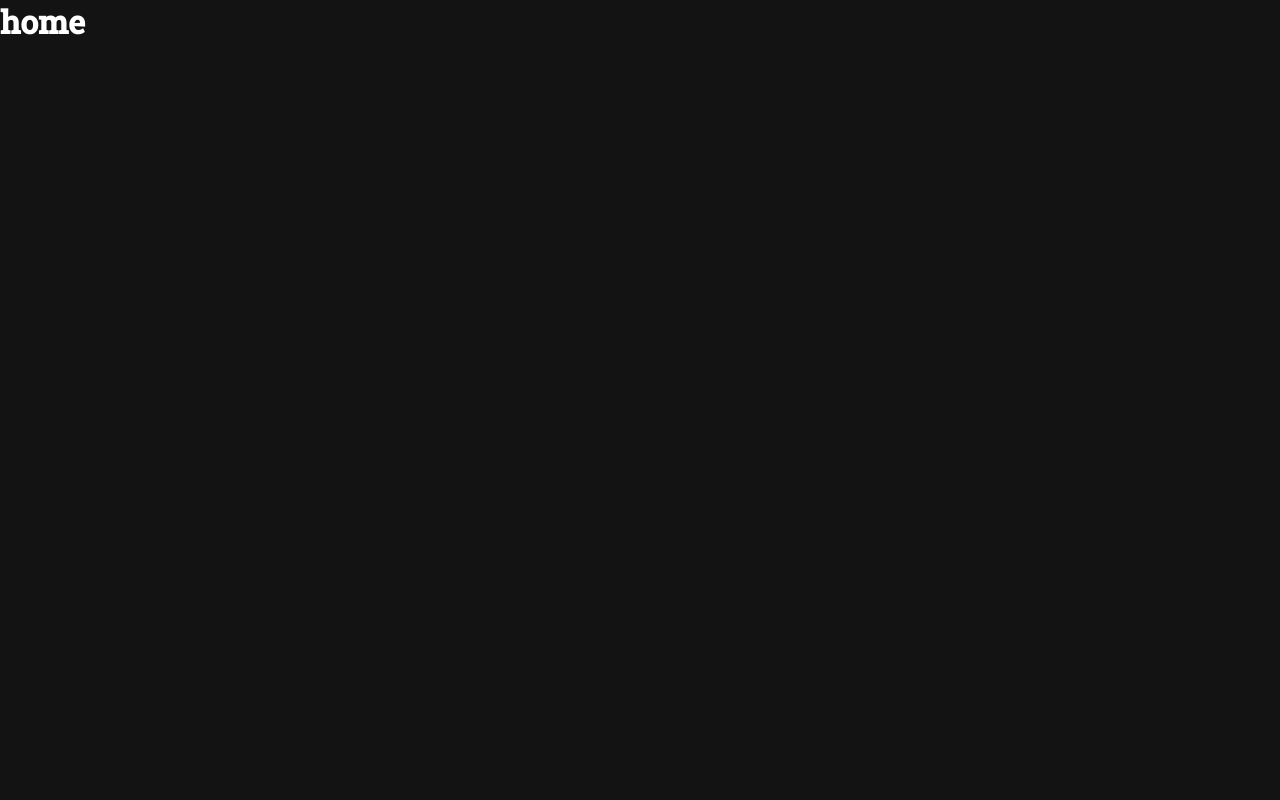
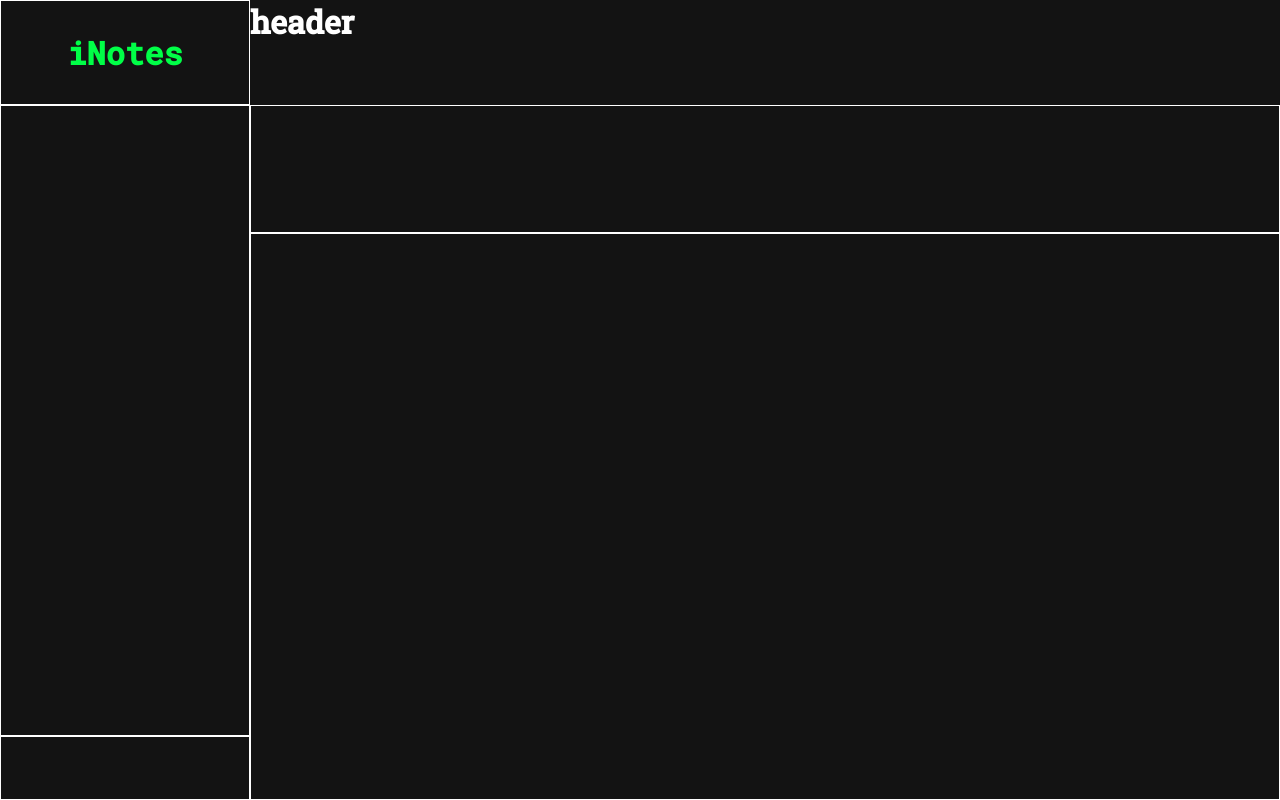
Before and after one commit to joaosanson/iNotes, a React (Vite) app in the folder front-end/: page /home in a window 1280 px wide. Built offline with nearby package versions, Linux system fonts and the light colour scheme.

Commit message:
started Home page

```diff
--- a/front-end/src/pages/Home/index.tsx
+++ b/front-end/src/pages/Home/index.tsx
@@ -1,9 +1,19 @@
-import { HomeContainer } from "./styles"
+import { Header } from "../../components/Header"
+import { Brand, Container, Content, Menu, NewNote, Search } from "./styles"
 
 export function Home() {
   return (
-    <HomeContainer>
-      <h1>home</h1>
-    </HomeContainer>
+    <Container>
+      <Brand to='/home'>
+        <h1>iNotes</h1>
+      </Brand>
+
+      <Header></Header>
+      <Menu></Menu>
+      <Search></Search>
+      <Content></Content>
+      <NewNote></NewNote>
+
+    </Container>
   )
 }
--- a/front-end/src/pages/Home/styles.ts
+++ b/front-end/src/pages/Home/styles.ts
@@ -1,5 +1,47 @@
+import { Link } from "react-router-dom";
 import styled from "styled-components";
 
-export const HomeContainer = styled.div`
+export const Container = styled.div`
   width: 100%;
+  height: 100vh;
+  display: grid;
+  grid-template-columns: 25rem auto;
+  grid-template-rows: 10.5rem 12.8rem auto 6.4rem;
+  grid-template-areas:
+  "brand header"
+  "menu search"
+  "menu content"
+  "newnote content"
+  ;
 `
+
+export const Brand = styled(Link)`
+  grid-area: brand;
+  border: 1px solid white;
+  display: flex;
+  justify-content: center;
+  align-items: center;
+  text-decoration: none;
+  color: ${(props) => props.theme['GREEN']};
+  font-family: 'Roboto Mono', monospace;
+`
+
+export const Menu = styled.ul`
+  grid-area: menu;
+  border: 1px solid white;
+`
+
+export const Search = styled.div`
+  grid-area: search;
+  border: 1px solid white;
+`
+
+export const Content = styled.div`
+  grid-area: content;
+  border: 1px solid white;
+`
+
+export const NewNote = styled(Link)`
+  grid-area: newnote;
+  border: 1px solid white;
+`
```
